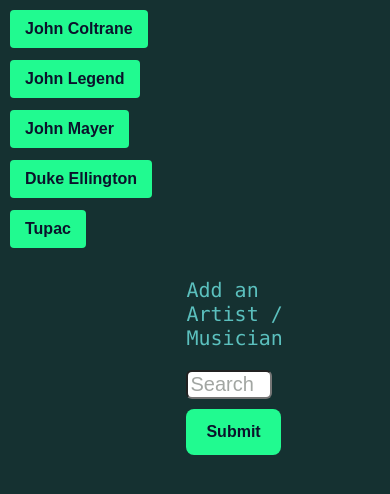
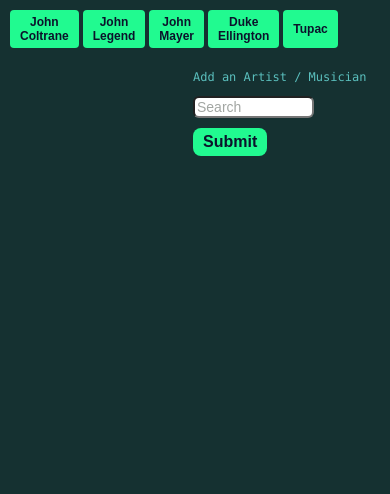
Before and after one commit to RicardoJavierFernandez/GifTastic, a plain HTML site: page index.html in a window 390 px wide. Drawn offline with nearby package versions, Linux system fonts and the light colour scheme.

```diff
--- a/assets/css/style.css
+++ b/assets/css/style.css
@@ -116,11 +116,33 @@ body {
 }
 @media only screen and (max-width: 414px)
 {
+    .buttons {
+        display: flex;
+        align-content: start;
+    }
+    .buttons button{
+        padding: 5px 10px;
+        font-size: 12px;
+    }
+    .container {
+        grid-template-columns: 1fr;
+        justify-content: stretch;
+        align-content: start;
+    }
+
     .user-box {
-        left: 200px;
+        font-size: 12px;
+        order: 1;
     }
     .user-box input{
-        width: 80%;
+        font-size: 14px;
+    }
+    .user-box button{
+        padding: 5px 10px;
+    }
+
+    #gif-images {
+        margin-top: 140px;
     }
     #gif-images span {
         margin: auto;
```
Also changed, not shown: 1 other file.
